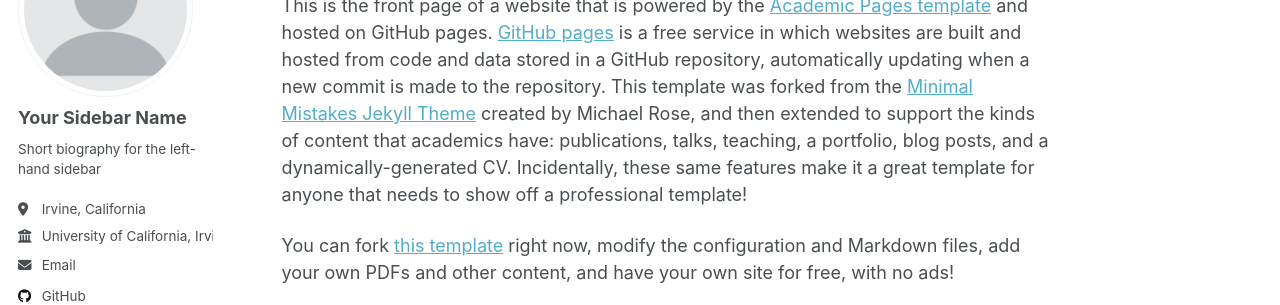
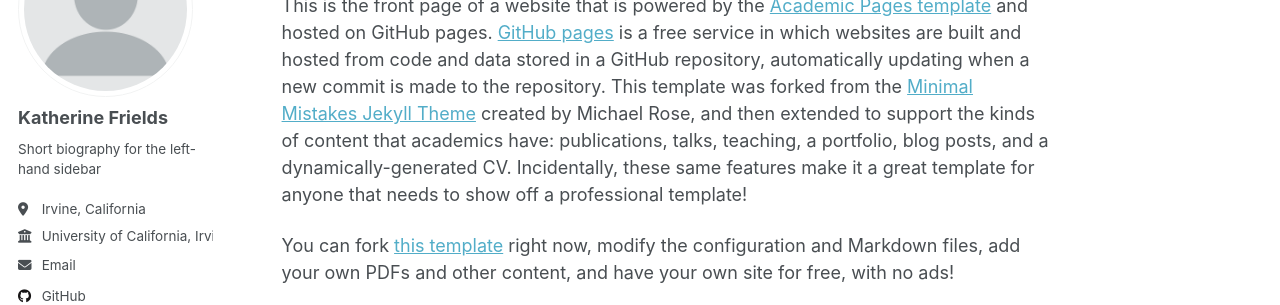
Before and after one commit to katherinefrields/katherinefrields.github.io, a Jekyll site: the page built from _pages/about.md, in a window 1280 px wide. Shown: the part 177-482 px from the top of the page. Built offline with Jekyll 4.4.1, drawn with Linux system fonts in a browser that asks for light colours; a script that is not in the unit is left out.

Commit message:
changed name

```diff
--- a/_config.yml
+++ b/_config.yml
@@ -23,7 +23,7 @@ repository               : "academicpages/academicpages.github.io"
 author:
   # Biographic information
   avatar           : "profile.png"
-  name             : "Your Sidebar Name"
+  name             : "Katherine Frields"
   pronouns         : # example: "she/her"
   bio              : "Short biography for the left-hand sidebar"
   location         : "Irvine, California"
```
